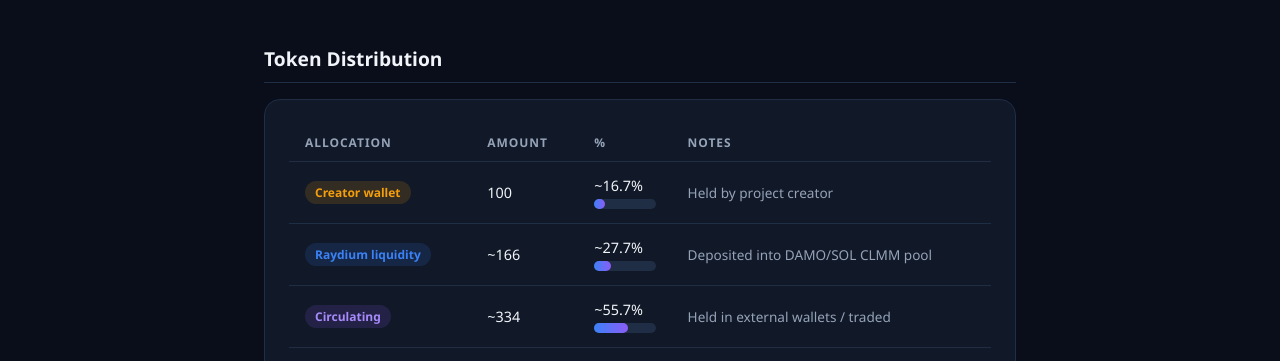
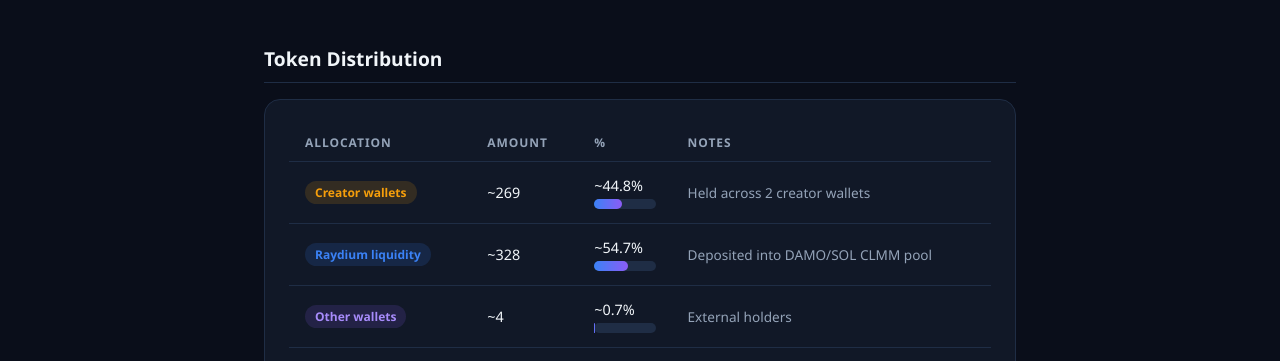
Before and after one commit to damo333/damocoin, a website: page tokenomics.html in a window 1280 px wide. Shown: the part 591-952 px from the top of the page. Drawn offline with Linux system fonts and the light colour scheme.

Commit message:
Update tokenomics — reflect current distribution after liquidity addition

```diff
--- a/tokenomics.html
+++ b/tokenomics.html
@@ -162,31 +162,31 @@
           </thead>
           <tbody>
             <tr>
-              <td><span class="pill pill-gold">Creator wallet</span></td>
-              <td>100</td>
+              <td><span class="pill pill-gold">Creator wallets</span></td>
+              <td>~269</td>
               <td>
-                ~16.7%
-                <div class="bar-wrap"><div class="bar" style="width:16.7%"></div></div>
+                ~44.8%
+                <div class="bar-wrap"><div class="bar" style="width:44.8%"></div></div>
               </td>
-              <td>Held by project creator</td>
+              <td>Held across 2 creator wallets</td>
             </tr>
             <tr>
               <td><span class="pill pill-blue">Raydium liquidity</span></td>
-              <td>~166</td>
+              <td>~328</td>
               <td>
-                ~27.7%
-                <div class="bar-wrap"><div class="bar" style="width:27.7%"></div></div>
+                ~54.7%
+                <div class="bar-wrap"><div class="bar" style="width:54.7%"></div></div>
               </td>
               <td>Deposited into DAMO/SOL CLMM pool</td>
             </tr>
             <tr>
-              <td><span class="pill" style="background:rgba(139,92,246,0.15);color:#a78bfa;">Circulating</span></td>
-              <td>~334</td>
+              <td><span class="pill" style="background:rgba(139,92,246,0.15);color:#a78bfa;">Other wallets</span></td>
+              <td>~4</td>
               <td>
-                ~55.7%
-                <div class="bar-wrap"><div class="bar" style="width:55.7%"></div></div>
+                ~0.7%
+                <div class="bar-wrap"><div class="bar" style="width:0.7%"></div></div>
               </td>
-              <td>Held in external wallets / traded</td>
+              <td>External holders</td>
             </tr>
             <tr>
               <td><span class="pill" style="background:rgba(239,68,68,0.15);color:#f87171;">Burned</span></td>
@@ -200,7 +200,7 @@
           </tbody>
         </table></div>
         <div class="notice">
-          There was no presale, no private sale, and no investor allocation. All tokens were minted to the creator wallet at launch. A portion was subsequently deposited into the Raydium liquidity pool to enable trading.
+          There was no presale, no private sale, and no investor allocation. All tokens were minted to the creator wallet at launch. The majority has since been deposited into the Raydium liquidity pool. 400 DAMO was permanently burned on-chain, reducing total supply from 1,000 to ~600 DAMO.
         </div>
       </div>
     </div>
```
